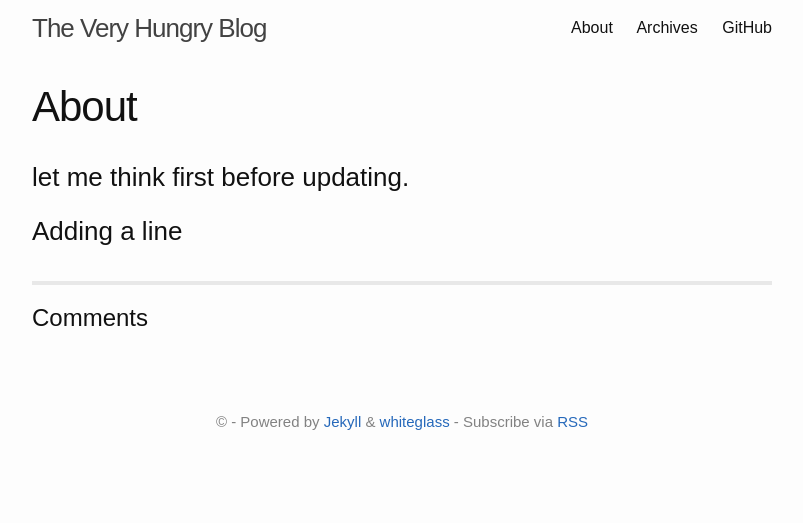
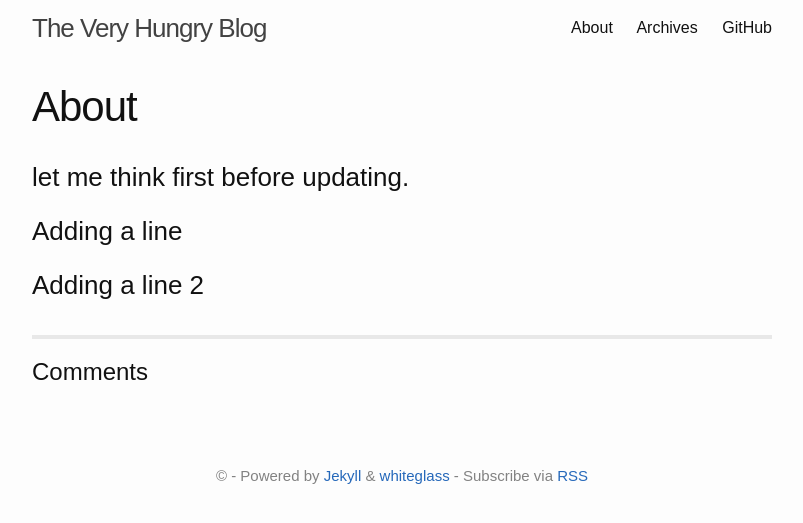
Before and after one commit to zanneee/zanneee.github.io, a Jekyll site: the page built from about.md, in a window 1280 px wide. Shown: the top 523 px of the page, without its empty margins (238-1041 px from the left). Built offline with Jekyll 4.4.1, drawn with Linux system fonts in a browser that asks for light colours; comment, search, counter and statistics services are not loaded.

Commit message:
commit again

```diff
--- a/about.md
+++ b/about.md
@@ -6,3 +6,4 @@ permalink: /about/
 
 ### let me think first before updating.
 ### Adding a line
+### Adding a line 2
```
